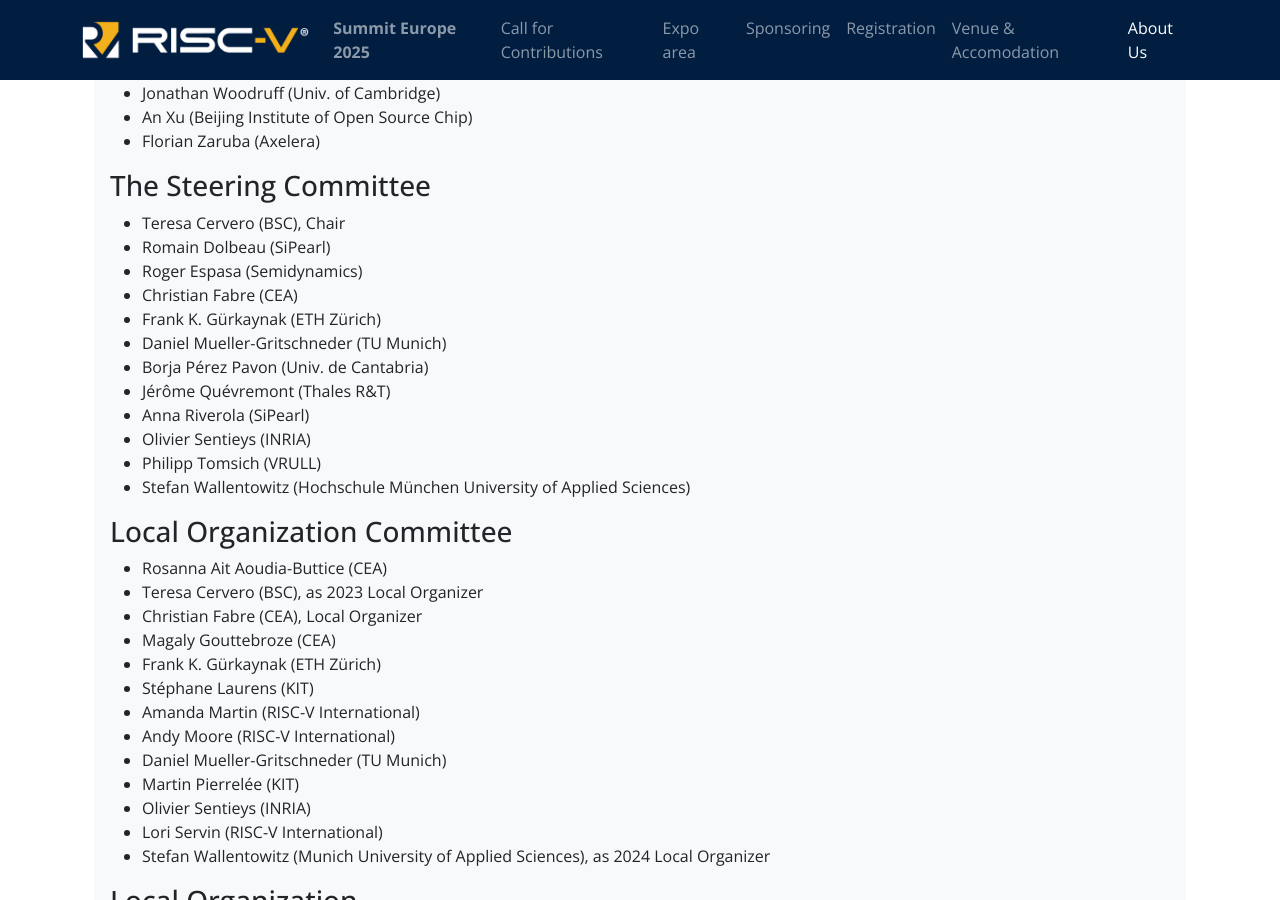
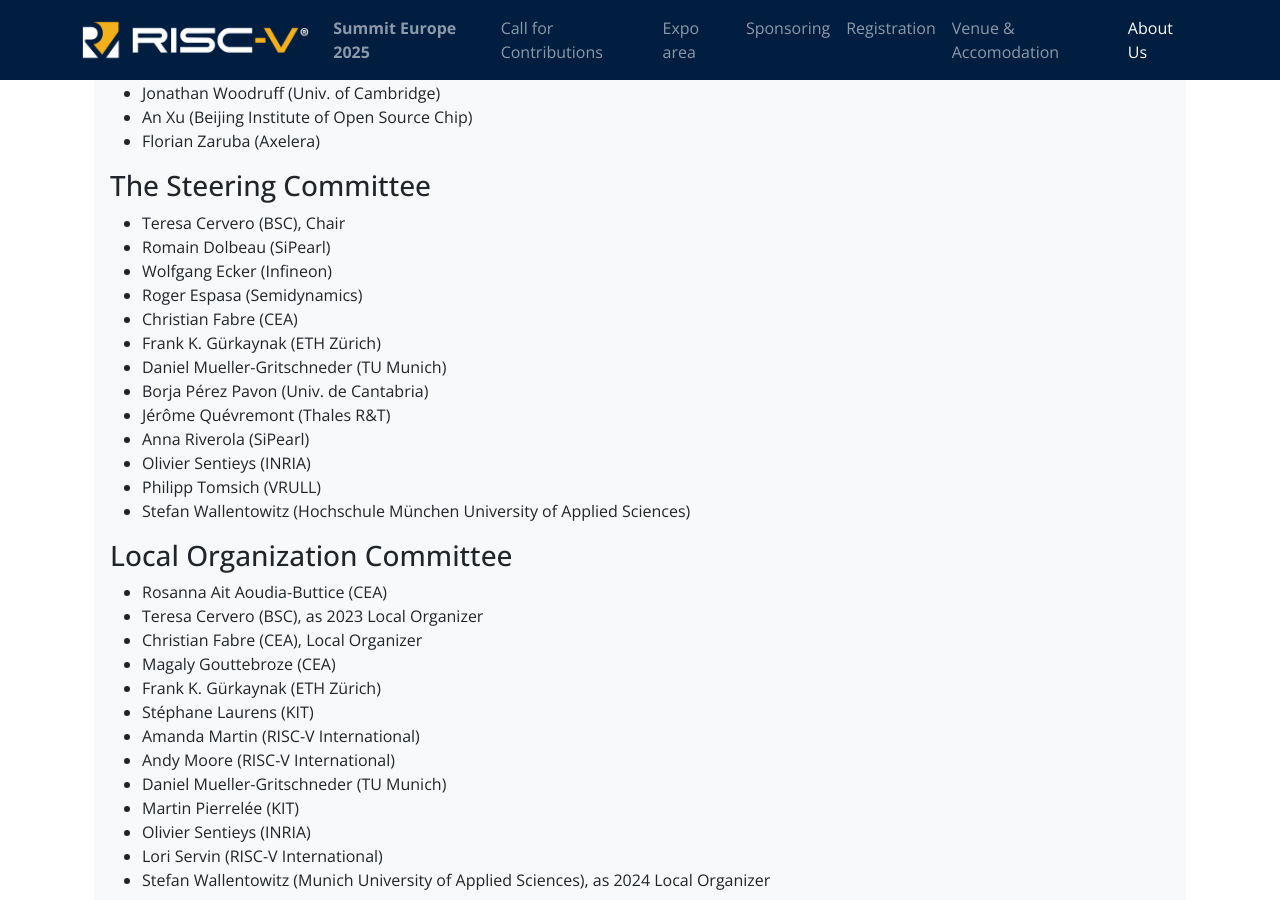
Before and after one commit to riscv-europe/summit-website-development, a Jekyll site: the page built from summit/2025/about.md, in a window 1280 px wide and 900 px high, scrolled down 1669 px. Built offline with Jekyll 4.4.1, drawn with Linux system fonts in a browser that asks for light colours.

Commit message:
Fix: Wolfgang is back in the SC.

```diff
--- a/summit/2025/about.md
+++ b/summit/2025/about.md
@@ -91,6 +91,7 @@
 
 - Teresa Cervero (BSC), Chair
 - Romain Dolbeau (SiPearl)
+- Wolfgang Ecker (Infineon)
 - Roger Espasa (Semidynamics)
 - Christian Fabre (CEA)
 - Frank K. Gürkaynak (ETH Zürich)
```
